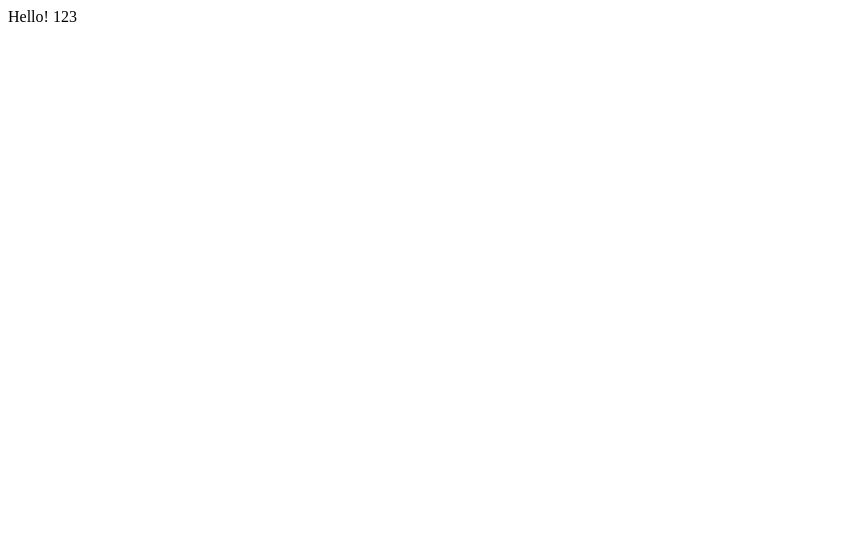
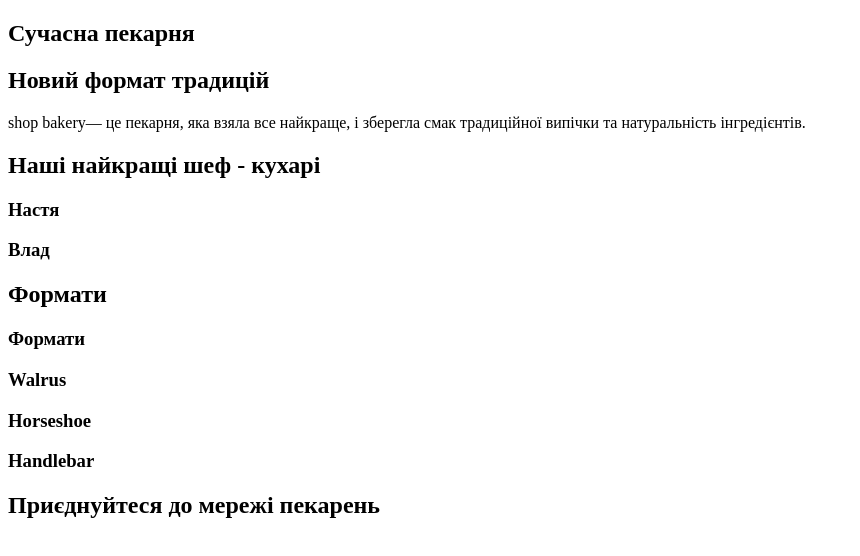
Before and after one commit to zhenyashukin-sys/genius-test, a plain HTML site: page index.html in a window 1280 px wide. Shown: the whole page, without its empty margins (0-860 px from the left). Drawn offline with Linux system fonts and the light colour scheme.

Commit message:
Add files via upload

```diff
--- a/index.html
+++ b/index.html
@@ -1,11 +1,52 @@
 <!DOCTYPE html>
-<html lang="en">
-  <head>
+<html lang="uk">
+<head>
     <meta charset="UTF-8">
     <meta name="viewport" content="width=device-width, initial-scale=1.0">
-    <title>Document</title>
+    <title>Test name</title>
 </head>
 <body>
-    Hello! 123
+    <header>
+        <nav>
+            <!-- logo and menu -->
+        </nav>
+        <!-- Замовити дзвінок -->
+    </header>
+    <main>
+        <section>
+            <h1>Сучасна пекарня</h1>
+        <section>
+            <section>
+                <h2>Новий формат традицій</h2>
+                <p>
+                    <span>shop bakery</span>— це пекарня, яка взяла все найкраще, і зберегла смак традиційної випічки та натуральність інгредієнтів.</p>
+
+            </section>
+            <section>
+                <h2>Наші найкращі шеф - кухарі</h2>
+                <article>
+                    <h3>Настя</h3>
+                </article>
+                <article>
+                    <h3>Влад</h3>
+                </article>
+                <section>
+                </section>
+                <h2>Формати</h2>
+                <article>
+                    <h3>Формати</h3>
+                </article>
+                <h3>Walrus</h3>
+                <article>
+                    <h3>Horseshoe</h3>
+                </article>
+                <h3>Handlebar</h3>
+                <article>
+                <section>
+                </section>
+                <h2>Приєднуйтеся до мережі пекарень</h2>
+                <section>
+    </main>
+    <footer></footer>
 </body>
 </html>
```
